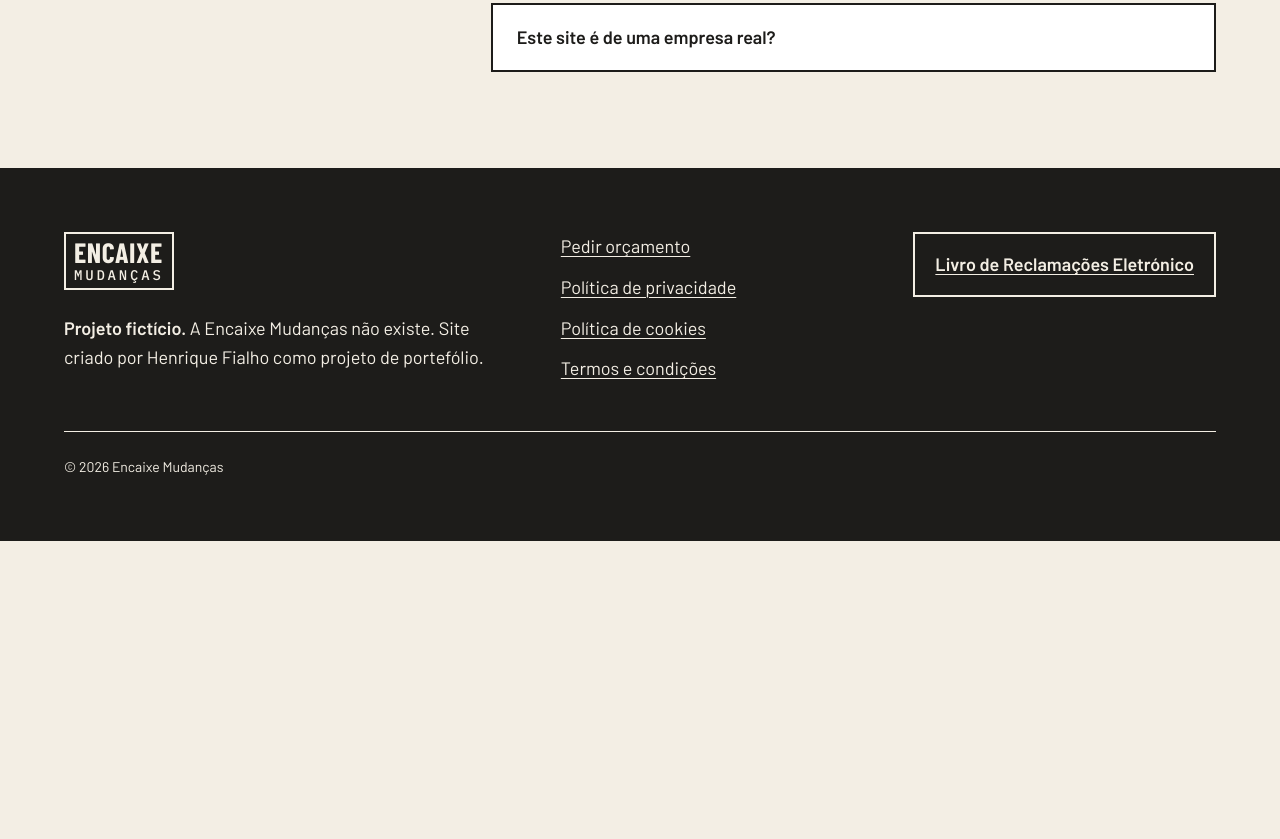
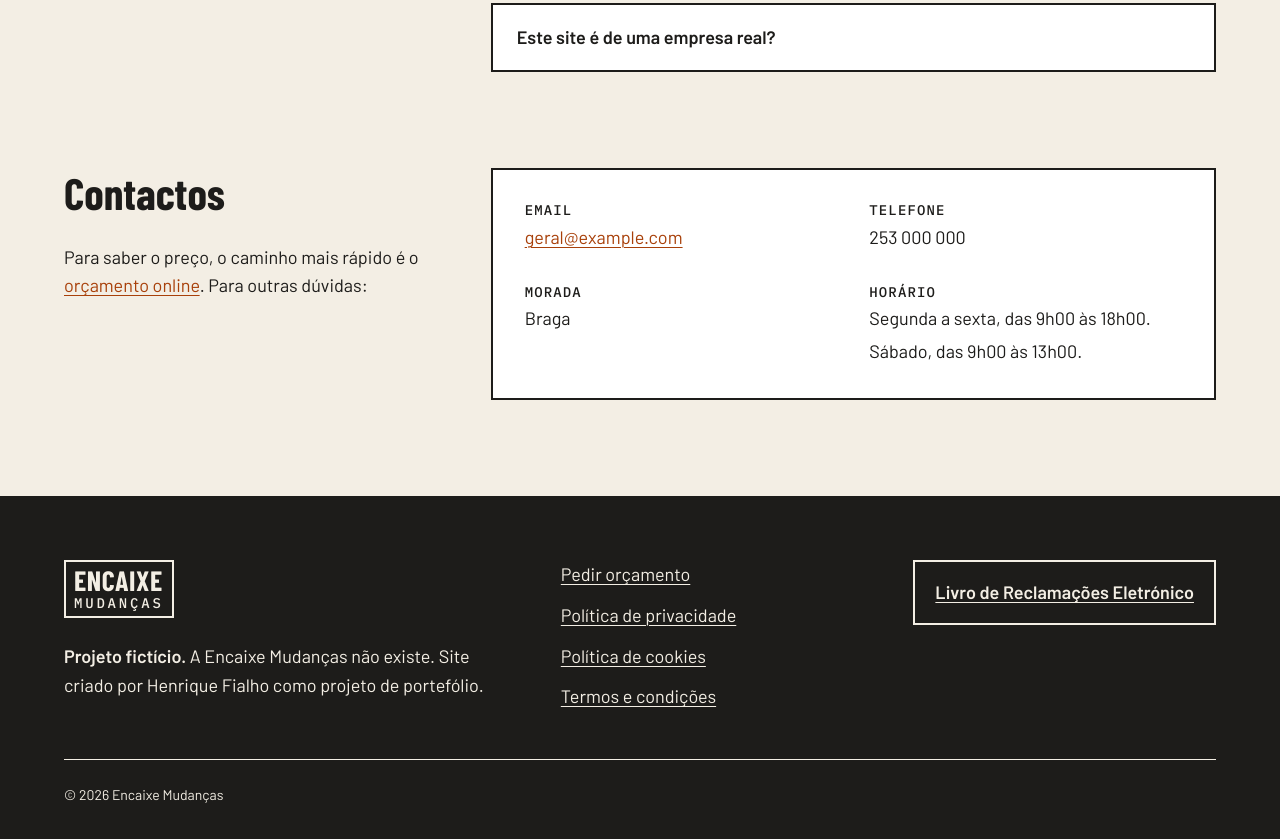
Before and after one commit to henriquefialhodev/encaixe-mudancas, a plain HTML site: page public/index.html in a window 1280 px wide. Shown: the part 2943-3782 px from the top of the page. Before the commit the page ends 3484 px from the top, so only its background shows below. Drawn offline with Linux system fonts and the light colour scheme.

Commit message:
feat: add contact section

```diff
--- a/public/css/base.css
+++ b/public/css/base.css
@@ -102,6 +102,7 @@ a {
   color: var(--color-signal-dark);
   text-decoration: underline;
   text-decoration-thickness: 1px;
+  text-underline-offset: 0.15em;
 }
 
 a:hover {
--- a/public/css/pages/home.css
+++ b/public/css/pages/home.css
@@ -333,3 +333,63 @@
     gap: 64px;
   }
 }
+
+/* CONTACT */
+.site-contact {
+  padding-bottom: var(--section-space);
+}
+
+.site-contact-inner {
+  display: flex;
+  flex-direction: column;
+  gap: 24px;
+}
+
+.site-contact-content {
+  display: flex;
+  flex-direction: column;
+  gap: 48px;
+}
+
+.site-contact-list {
+  display: flex;
+  flex-direction: column;
+  gap: 20px;
+  margin: 0;
+  background-color: var(--color-surface);
+  border: 2px solid var(--color-ink);
+  padding: 24px;
+}
+
+.site-contact-item {
+  display: flex;
+  flex-direction: column;
+  gap: 4px;
+}
+
+.site-contact-item dd {
+  margin: 0;
+}
+
+/* TABLET CONTACT */
+@media (min-width: 768px) {
+  .site-contact-list {
+    display: grid;
+    grid-template-columns: 1fr 1fr;
+    gap: 32px;
+    padding: 32px;
+  }
+}
+
+/* DESKTOP CONTACT */
+@media (min-width: 1024px) {
+  .site-contact-inner {
+    display: grid;
+    grid-template-columns: 1fr 2fr;
+    gap: 64px;
+  }
+
+  .site-contact-content {
+    gap: 24px;
+  }
+}
--- a/public/index.html
+++ b/public/index.html
@@ -398,6 +398,42 @@
           </div>
         </div>
       </section>
+      <section
+        id="contact"
+        class="site-contact"
+        aria-labelledby="site-contact-title"
+      >
+        <div class="container site-contact-inner">
+          <div class="site-contact-content">
+            <h2 id="site-contact-title">Contactos</h2>
+            <p class="site-contact-text">
+              Para saber o preço, o caminho mais rápido é o
+              <a href="orcamento.html" class="site-contact-link"
+                >orçamento online</a
+              >. Para outras dúvidas:
+            </p>
+          </div>
+          <dl class="site-contact-list">
+            <div class="site-contact-item">
+              <dt class="label">Email</dt>
+              <dd><a href="mailto:geral@example.com">geral@example.com</a></dd>
+            </div>
+            <div class="site-contact-item">
+              <dt class="label">Telefone</dt>
+              <dd>253 000 000</dd>
+            </div>
+            <div class="site-contact-item">
+              <dt class="label">Morada</dt>
+              <dd>Braga</dd>
+            </div>
+            <div class="site-contact-item">
+              <dt class="label">Horário</dt>
+              <dd>Segunda a sexta, das 9h00 às 18h00.</dd>
+              <dd>Sábado, das 9h00 às 13h00.</dd>
+            </div>
+          </dl>
+        </div>
+      </section>
     </main>
     <footer class="site-footer">
       <div class="container site-footer-inner">
```
Also changed, not shown: public/assets/icons/icon-minus.svg (added), public/assets/icons/icon-plus.svg (added).
